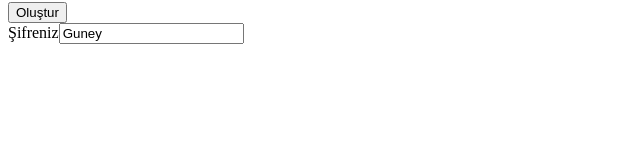
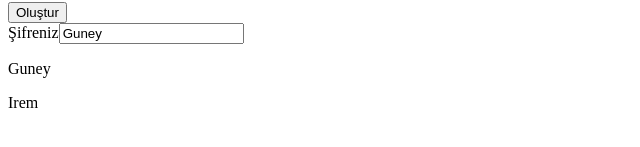
Before and after one commit to guneykilicel/password-generator-with-angular, an Angular app: page / in a window 1280 px wide. Shown: the part 159-306 px from the top of the page, without its empty margins (0-640 px from the left). Built offline with nearby package versions, Linux system fonts and the light colour scheme.

Commit message:
interpolation kullanımı: {{}} şeklinde

```diff
--- a/src/app/app.component.html
+++ b/src/app/app.component.html
@@ -28,3 +28,6 @@
   <label>Şifreniz</label>
   <input [value] = "password">
 </div>
+
+<p>{{password}}</p>
+<p>{{getName()}}</p>
--- a/src/app/app.component.ts
+++ b/src/app/app.component.ts
@@ -17,4 +17,8 @@ export class AppComponent {
   getPassword() {
     return this.password;
   }
+
+  getName() {
+    return 'Irem';
+  }
 }
```
